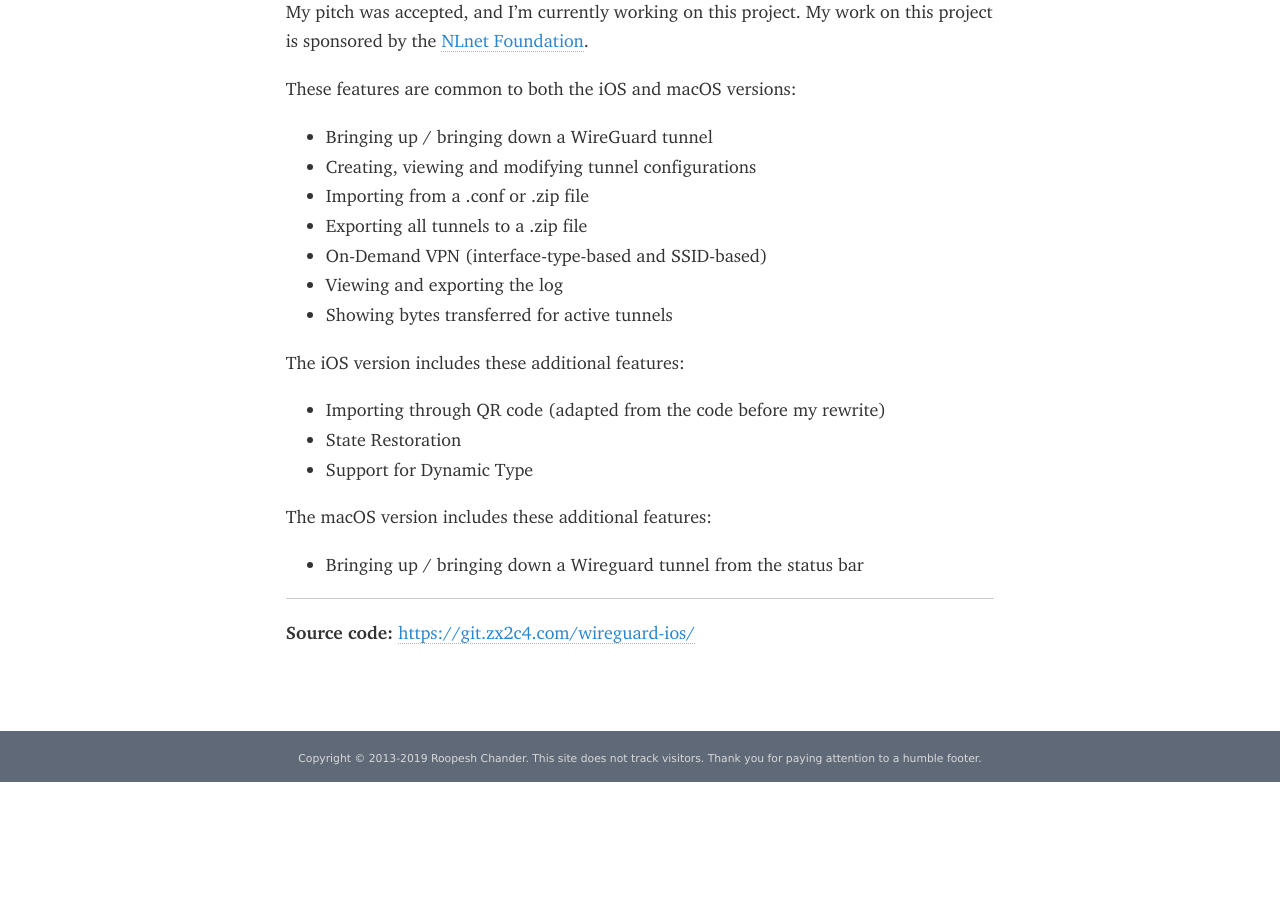
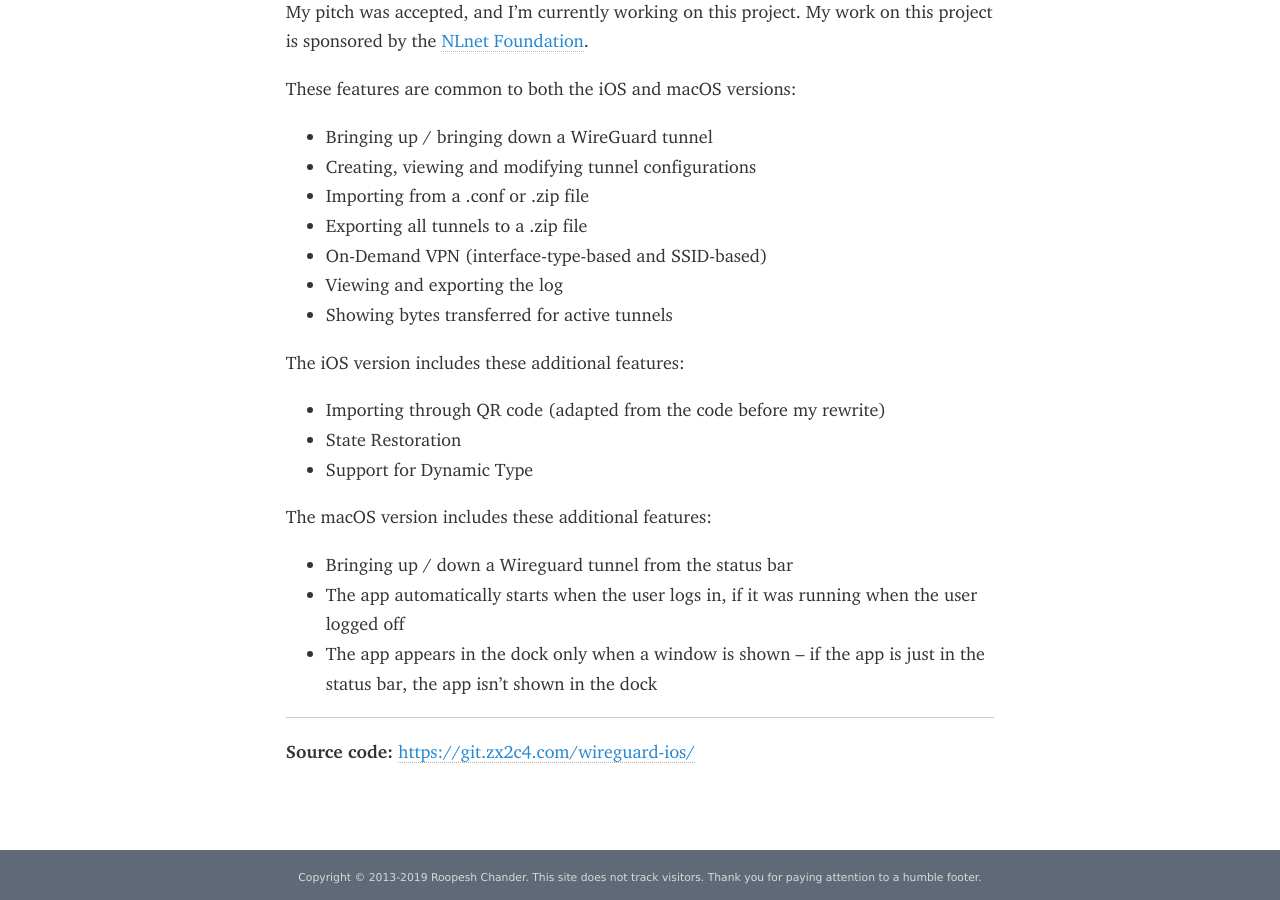
Before and after one commit to roop/roop.github.io, a Jekyll site: the page built from work/wireguard.md, in a window 1280 px wide and 900 px high, scrolled down 961 px. Built offline with Jekyll 4.4.1, drawn with Linux system fonts in a browser that asks for light colours; some web fonts are replaced; before the commit the page ends 1743 px from its top, so only the background shows below that.

Commit message:
Update WireGuard work page with macOS updates

```diff
--- a/work/wireguard.md
+++ b/work/wireguard.md
@@ -67,7 +67,11 @@
 
 The macOS version includes these additional features:
 
-  - Bringing up / bringing down a Wireguard tunnel from the status bar
+  - Bringing up / down a Wireguard tunnel from the status bar
+  - The app automatically starts when the user logs in, if it was
+    running when the user logged off
+  - The app appears in the dock only when a window is shown -- if the
+    app is just in the status bar, the app isn't shown in the dock
 
 ---
 
```
